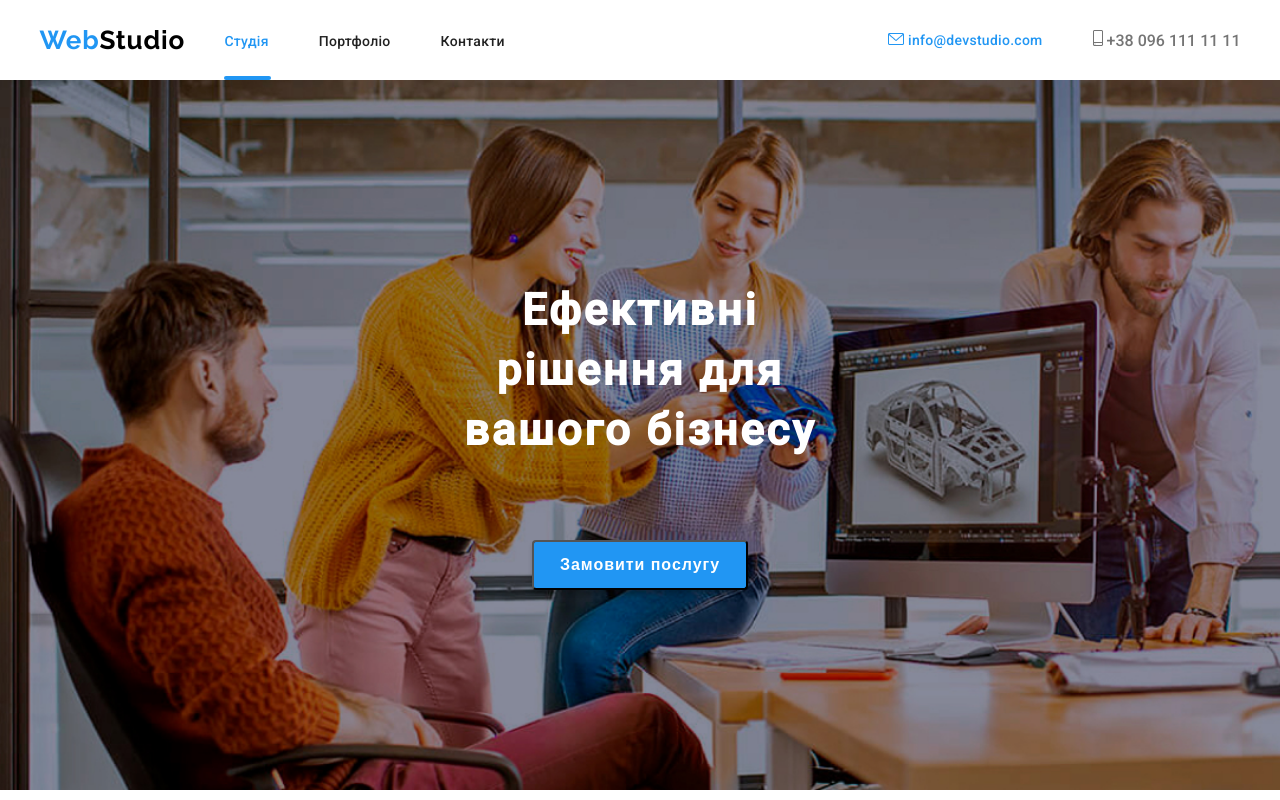
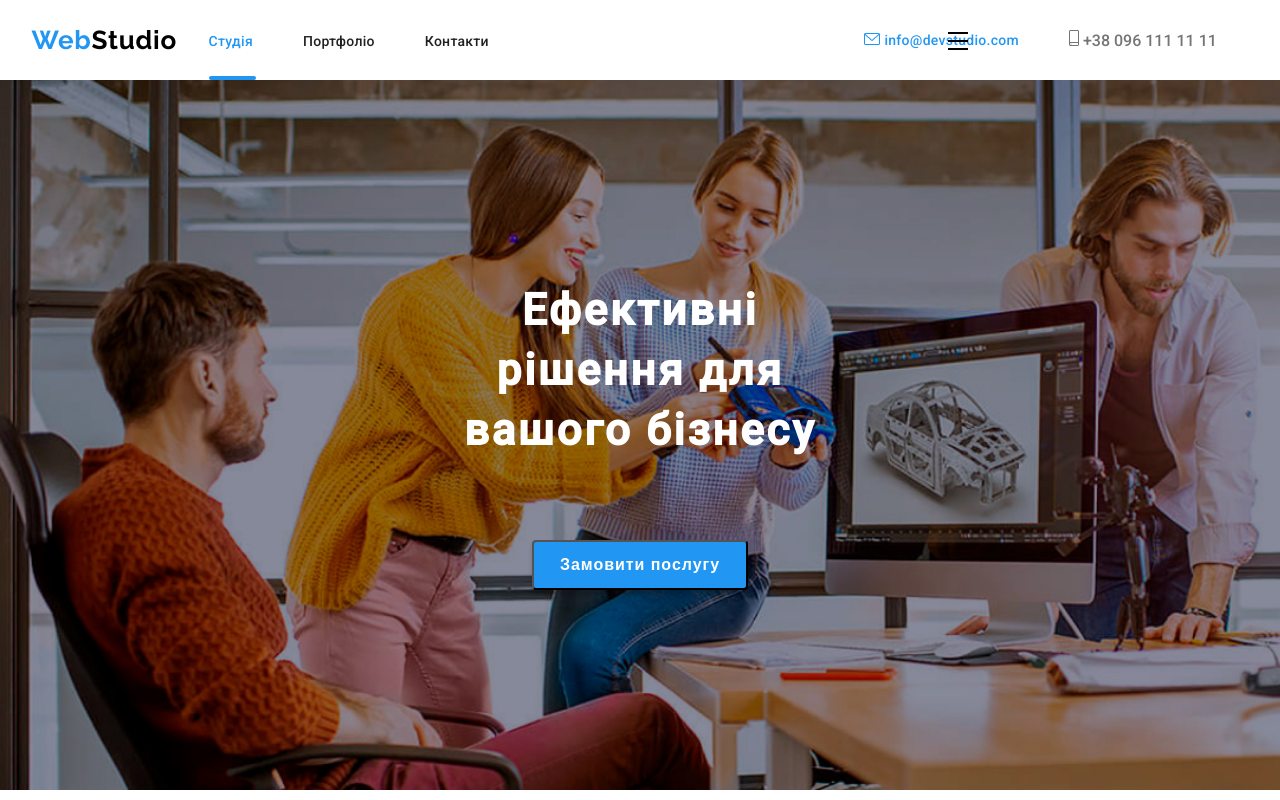
Before and after one commit to yurij842shvets/modal-hw, a plain HTML site: page studio/studio.html in a window 1280 px wide. Shown: the top 800 px of the page. Drawn offline with Linux system fonts and the light colour scheme.

Commit message:
updated files

```diff
--- a/studio/_studio.scss
+++ b/studio/_studio.scss
@@ -69,6 +69,26 @@ body {
           border-radius: 2px;
           background: #2196F3;
         }
+      }
+    }
+    .burger-menu {
+      position: relative;
+      right: 300px;
+      .burger-menu__span,
+      .burger-menu__span::after,
+      .burger-menu__span::before {
+        content: "";
+        display: block;
+        position: absolute;
+        width: 20px;
+        height: 2px;
+        background-color: #000;
+      }
+      .burger-menu__span::after {
+        top: 8px;
+      }
+      .burger-menu__span::before {
+        top: -8px;
       }
     }
     .header-right-part {
@@ -257,3 +277,9 @@ body {
       }
     }
   }
+  @media screen and (max-width: 1110px) {
+      .modal_burger {
+        display: none;
+      }
+
+  }
--- a/studio/studio.html
+++ b/studio/studio.html
@@ -20,7 +20,7 @@
                 <h2 class="studio">Studio</h2>
             </div>
 
-            <nav class="contacts cursor-pointer">
+            <nav class="contacts cursor-pointer modal_burger">
                 <div class="contacts-container">
                     <a class="padding-right50 color-aqua contacts-link text-decoration-none" href="#">Студія</a>
                     <div class="contacts-container__line position-absolute"></div>
@@ -35,7 +35,7 @@
                 </div>
             </nav>
 
-            <div class="header-right-part">
+            <div class="header-right-part modal_burger">
                 <div class="padding-right50">
                     <img src="./img/email-blue.png" alt="email-blue">
                     <a class="email1 color-aqua text-decoration-none" href="#">info@devstudio.com</a>
@@ -45,6 +45,10 @@
                     <img src="./img/smartphone-grey.png" alt="smartphone-grey">
                     <a class="telephone-number text-decoration-none" href="#">+38 096 111 11 11</a>
                 </div>
+            </div>
+
+            <div class="burger-menu">
+                <span class="burger-menu__span"></span>
             </div>
         </section>
     </header>
```
Also changed, not shown: main.css, 1 other file.
